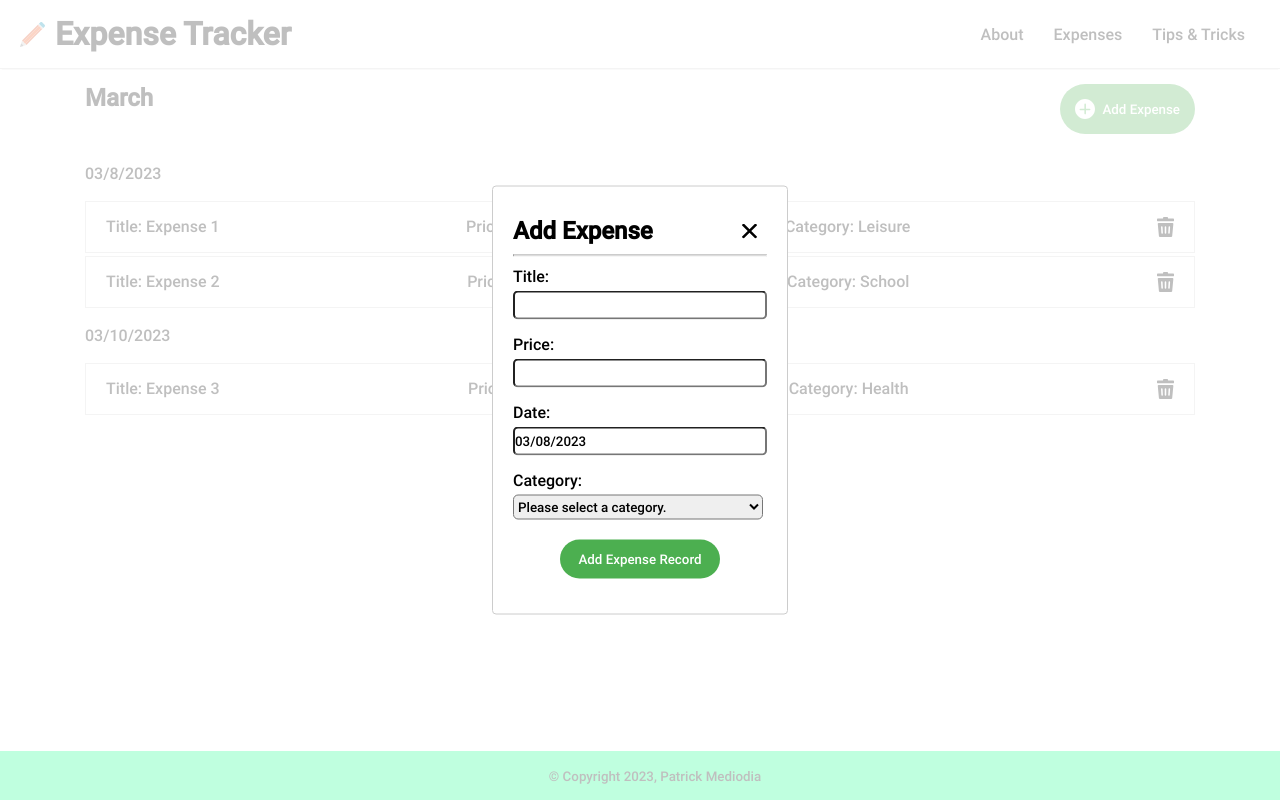
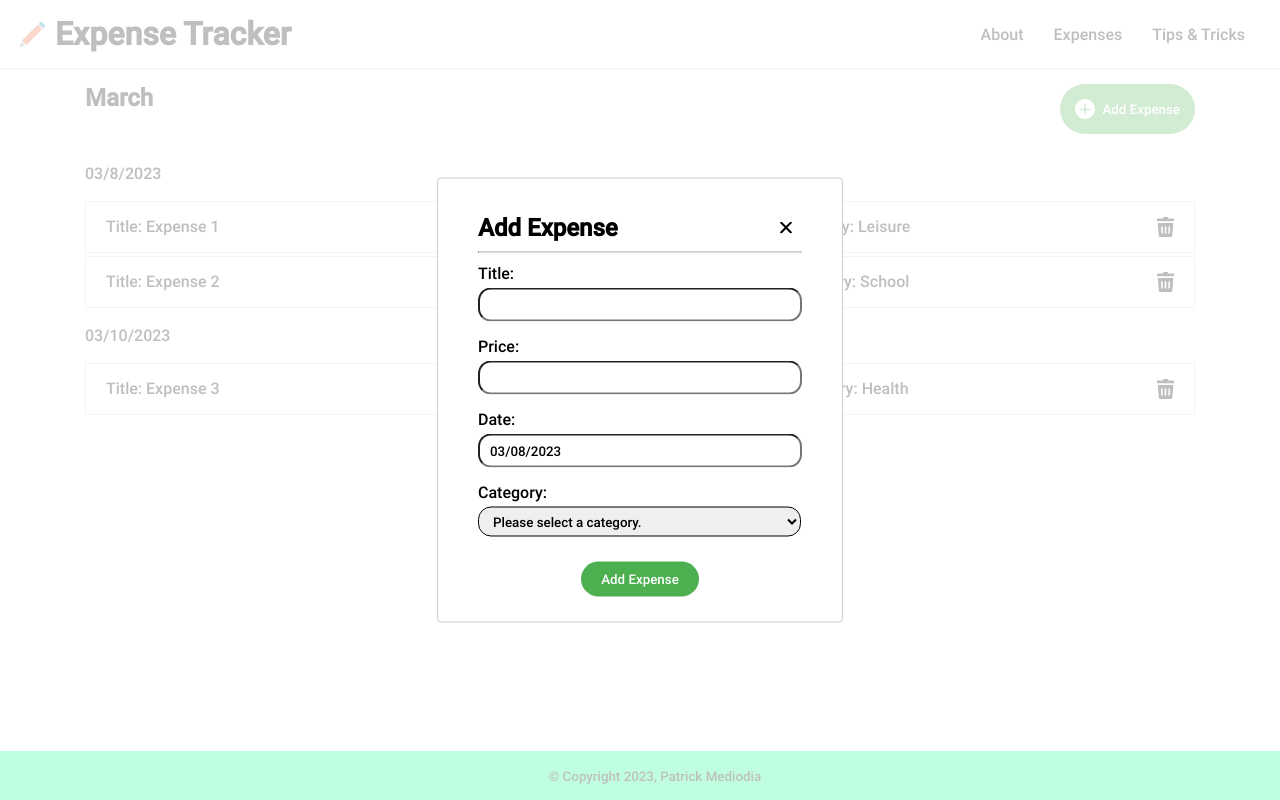
Before and after one commit to PatrickMediodia/expense-tracker, a React (Vite) app: page / in a window 1280 px wide. Both pictures are taken after a click on the button "Add Expense". Built offline with nearby package versions, Linux system fonts and the light colour scheme.

Commit message:
Added delete modal and improved add modal design

```diff
--- a/src/App.css
+++ b/src/App.css
@@ -34,7 +34,6 @@
 }
 
 /* Home */
-
 .month {
     margin: auto;
     max-width: 1140px;
@@ -59,19 +58,20 @@
     align-items: center;
 }
 
-.add-expense-form-button {
-    background-color: #4CAF50;
-    border: none;
-    color:white;
-    padding: 12px 18px;
-    border-radius: 35px;
-    display: flex;
-    align-items: center;
-}
-
 .add-icon {
     height:20px;
     margin-right:7px;
+}
+
+/* Modal */
+.modal {
+    padding: 5px 20px;
+}
+
+.modal-header {
+    display: flex;
+    align-items: center;
+    padding: 10px 0px;
 }
 
 .close-button {
@@ -84,6 +84,12 @@
     align-items: center;
 }
 
+.close-icon {
+    width: 12px;
+    margin-left: auto;
+    margin-right: 10px;;
+}
+
 .add-expense-form {
     display: grid;
 }
@@ -91,21 +97,33 @@
 .center-button {
     display: flex;
     justify-content: center;
-    margin: 15px;
+    gap: 10px;
+    margin-top: 20px;
 }
 
-.modal-header {
-    display: flex;
-    align-items: center;
-    padding: 10px 0px;
+/* Modal Form */
+.dropdown {
+    margin: 5px 0px;
+    width: 323px;
+    height: 30px;
+    border-radius: 13px;
+    padding: 0px 10px;
+    border: 1px solid black;
 }
 
-.close-icon {
-    width: 15px;
-    margin-left: auto;
-    margin-right: 10px;;
+.input-field {
+    margin: 5px 0px;
+    width: 300px;
+    height: 30px;
+    border-radius: 13px;
+    padding: 0px 10px;
 }
 
+.form-title {
+    margin-top: 10px;;
+}
+
+/* Records */
 .day-header {
     padding: 15px;
 }
@@ -128,20 +146,6 @@
     height: 20px    ;
 }
 
-
-/* Form */
-.dropdown,
-.input-field {
-    margin: 5px 0px;
-    width: 250px;
-    height: 25px;
-    border-radius: 5px;
-}
-
-.form-title {
-    margin-top: 10px;;
-}
-
 /* Footer */
 .footer {
     position: fixed;
--- /dev/null
+++ b/src/components/Button.jsx
@@ -0,0 +1,18 @@
+function Button(props) {
+  const buttonStyle = {
+    backgroundColor: props.color,
+    borderRadius: 20,
+    color: "white",
+    padding: "10px 20px",
+    border: "none",
+    margin: "0"
+  }
+
+  return (
+    <button style={buttonStyle} onClick={props.method}>
+      {props.text}
+    </button>
+  );
+}
+
+export default Button
--- a/src/components/ExpenseMonth.jsx
+++ b/src/components/ExpenseMonth.jsx
@@ -6,6 +6,7 @@ import 'react-datepicker/dist/react-datepicker.css';
 import ExpenseDay from "./ExpenseDay";
 import AddIcon from "../assets/addIcon.svg";
 import CloseIcon from "../assets/closeIcon.svg";
+import Button from './Button';
 
 const modalStyle = {
   content: {
@@ -54,12 +55,14 @@ function ExpenseMonth({ month, expenses }) {
           </button>
         </div>
 
+        {/* Add expense modal form */}
         <Modal
           isOpen={modalIsOpen}
           onRequestClose={closeModal}
           style={modalStyle}
           contentLabel="Example Modal"
         >
+          <div class="modal">
             <div className='modal-header'>
               <h2>Add Expense</h2>
               <img src={CloseIcon} className="close-icon" onClick={closeModal}/>
@@ -86,9 +89,8 @@ function ExpenseMonth({ month, expenses }) {
               </select>
             </form>
             <div className="center-button">
-            <button className="add-expense-form-button" onClick={closeModal}>
-              <p className="add-text">Add Expense Record</p>
-            </button>
+              <Button method={closeModal} text="Add Expense" color="#4CAF50" />
+            </div>
           </div>
         </Modal>
 
--- a/src/components/ExpenseRecord.jsx
+++ b/src/components/ExpenseRecord.jsx
@@ -1,14 +1,52 @@
 import DeleteIcon from "../assets/deleteIcon.svg";
+import Modal from 'react-modal';
+import React from 'react';
+import Button from './Button';
+
+const modalStyle = {
+  content: {
+    top: '50%',
+    left: '50%',
+    right: 'auto',
+    bottom: 'auto',
+    marginRight: '-50%',
+    transform: 'translate(-50%, -50%)',
+  },
+};
 
 function ExpenseRecord(props) {
+  //modal state
+  const [modalIsOpen, setIsOpen] = React.useState(false);
+
+  function openModal() {
+    setIsOpen(true);
+  }
+
+  function closeModal() {
+    setIsOpen(false);
+  }
+
   return (
     <>
       <div className="record">
         <p>Title: {props.record.title}</p>
         <p>Price: {props.record.price}</p>
         <p>Category: {props.record.category}</p>
-        <img src={DeleteIcon} className="delete-icon"/>
+        <img src={DeleteIcon} className="delete-icon" onClick={openModal}/>
       </div>
+
+      <Modal
+          isOpen={modalIsOpen}
+          onRequestClose={closeModal}
+          style={modalStyle}
+          contentLabel="Example Modal"
+        >
+        <h4>Do you want to delete this record?</h4>
+        <div className="center-button">
+          <Button method={closeModal} color={"#4CAF50"} text={"Yes"}/>
+          <Button method={closeModal} color={"rgb(233, 116, 81"} text={"No"}/>
+        </div>
+      </Modal>
     </>
   );
 }
```
Also changed, not shown: src/assets/deleteIcon.svg, src/components/AddExpenseModal.jsx (added), 1 other file (tests, documents, lock files or other folders). Lines whose indentation alone changed are shown as unchanged.
